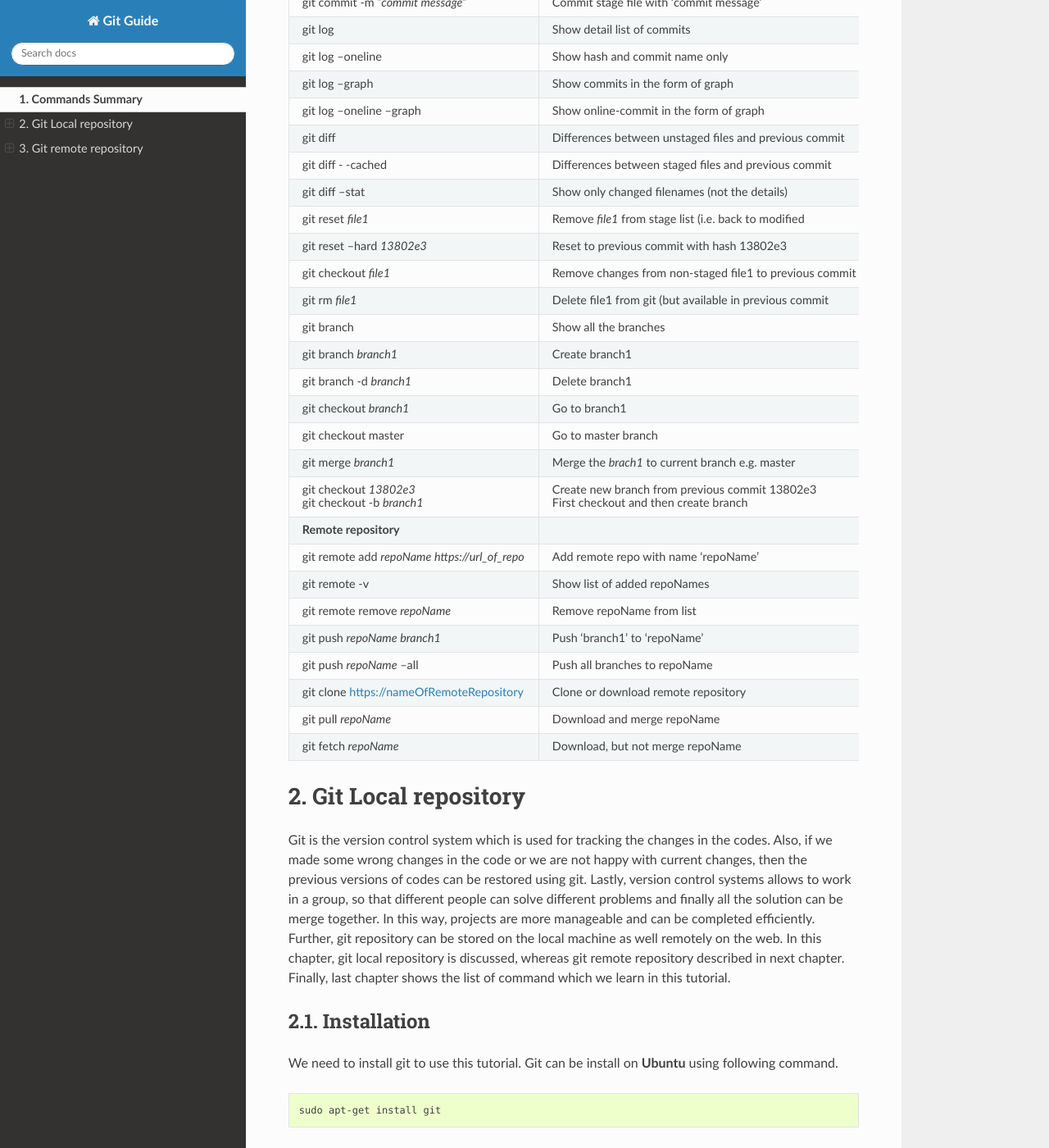
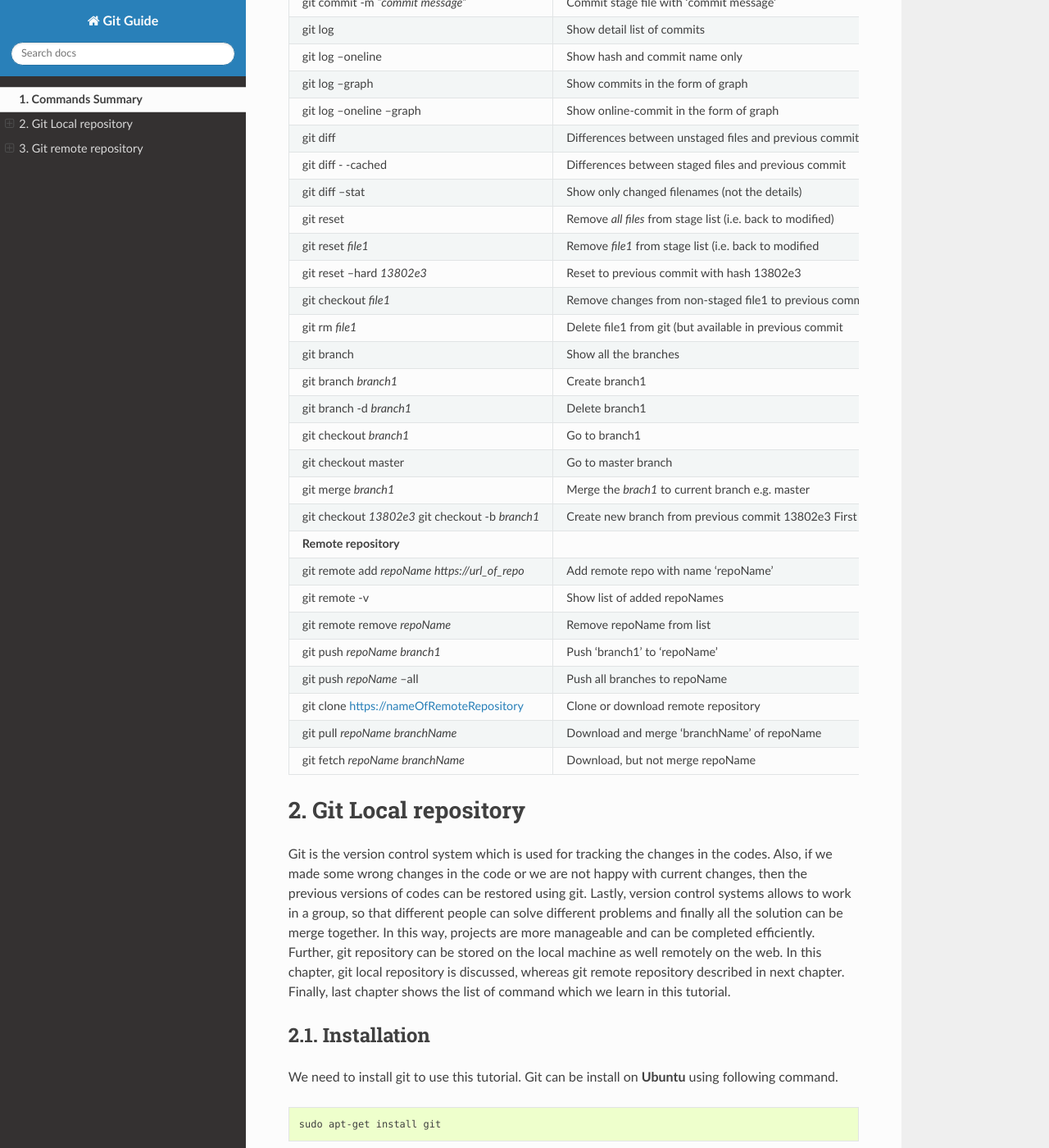
Before and after one commit to PythonDSP/gitguide, a Sphinx documentation site: the page built from doc/source/gitguide/index.rst, in a window 1280 px wide and 1400 px high, scrolled down 659 px. Shown: the whole window at 82% size. Built offline with Sphinx 7.4.7 and the Read the Docs theme 2.0.0, drawn with Linux system fonts in a browser that asks for light colours; comment, search, counter and statistics services are not loaded.

Commit message:
git reset added

```diff
--- a/doc/source/gitguide/index.rst
+++ b/doc/source/gitguide/index.rst
@@ -5,89 +5,91 @@ Following is the list of commands which are used in this tutorial.
 
 .. Table:: Commands summary
 
-    +-------------------------------------------------+---------------------------------------------------------+
-    | Commands                                        | Descriptions                                            |
-    +=================================================+=========================================================+
-    | **Local Repository**                            |                                                         |
-    +-------------------------------------------------+---------------------------------------------------------+
-    | sudo apt-get install git                        | Install git in Linux Ubuntu                             |
-    +-------------------------------------------------+---------------------------------------------------------+
-    | git config --global user.name *meher*           | Set username as 'meher'                                 |
-    +-------------------------------------------------+---------------------------------------------------------+
-    | git config --global user.email *abc@gmail.com*  | Set email as 'abc@gmail.com                             |
-    +-------------------------------------------------+---------------------------------------------------------+
-    | git config --global core.editor "vim"           | Set 'vim' as default text-editor                        |
-    +-------------------------------------------------+---------------------------------------------------------+
-    | git config --global credential.helper cache     | Cache username and password                             |
-    +-------------------------------------------------+---------------------------------------------------------+
-    | git init                                        | Initialize git repository                               |
-    +-------------------------------------------------+---------------------------------------------------------+
-    | git status                                      | File status i.e. modified and untracked etc.            |
-    +-------------------------------------------------+---------------------------------------------------------+
-    | git add .                                       | Add all untracked files                                 |
-    +-------------------------------------------------+---------------------------------------------------------+
-    | git add *file1 file2*                           | Add (stage) file1 and file2                             |
-    +-------------------------------------------------+---------------------------------------------------------+
-    | git rm -- cached *file1*                        | Remove the staged file *file1*                          |
-    +-------------------------------------------------+---------------------------------------------------------+
-    | git commit -m *"commit message"*                | Commit stage file with 'commit message'                 |
-    +-------------------------------------------------+---------------------------------------------------------+
-    | git log                                         | Show detail list of commits                             |
-    +-------------------------------------------------+---------------------------------------------------------+
-    | git log --oneline                               | Show hash and commit name only                          |
-    +-------------------------------------------------+---------------------------------------------------------+
-    | git log --graph                                 | Show commits in the form of graph                       |
-    +-------------------------------------------------+---------------------------------------------------------+
-    | git log --oneline --graph                       | Show online-commit in the form of graph                 |
-    +-------------------------------------------------+---------------------------------------------------------+
-    | git diff                                        | Differences between unstaged files and previous commit  |
-    +-------------------------------------------------+---------------------------------------------------------+
-    | git diff - -cached                              | Differences between staged files and previous commit    |
-    +-------------------------------------------------+---------------------------------------------------------+
-    | git diff --stat                                 | Show only changed filenames (not the details)           |
-    +-------------------------------------------------+---------------------------------------------------------+
-    | git reset *file1*                               | Remove *file1* from stage list (i.e. back to modified   |
-    +-------------------------------------------------+---------------------------------------------------------+
-    | git reset --hard *13802e3*                      | Reset to previous commit with hash 13802e3              |
-    +-------------------------------------------------+---------------------------------------------------------+
-    | git checkout *file1*                            | Remove changes from non-staged file1 to previous commit |
-    +-------------------------------------------------+---------------------------------------------------------+
-    | git rm *file1*                                  | Delete file1 from git (but available in previous commit |
-    +-------------------------------------------------+---------------------------------------------------------+
-    | git branch                                      | Show all the branches                                   |
-    +-------------------------------------------------+---------------------------------------------------------+
-    | git branch *branch1*                            | Create branch1                                          |
-    +-------------------------------------------------+---------------------------------------------------------+
-    | git branch -d *branch1*                         | Delete branch1                                          |
-    +-------------------------------------------------+---------------------------------------------------------+
-    | git checkout *branch1*                          | Go to branch1                                           |
-    +-------------------------------------------------+---------------------------------------------------------+
-    | git checkout master                             | Go to master branch                                     |
-    +-------------------------------------------------+---------------------------------------------------------+
-    | git merge *branch1*                             | Merge the *brach1* to current branch e.g. master        |
-    +-------------------------------------------------+---------------------------------------------------------+
-    | git checkout *13802e3*                          | Create new branch from previous commit 13802e3          |
-    |                                                 |                                                         |
-    | git checkout -b *branch1*                       | First checkout and then create branch                   |
-    +-------------------------------------------------+---------------------------------------------------------+
-    | **Remote repository**                           |                                                         |
-    +-------------------------------------------------+---------------------------------------------------------+
-    | git remote add *repoName* *https://url_of_repo* | Add remote repo with name 'repoName'                    |
-    +-------------------------------------------------+---------------------------------------------------------+
-    | git remote -v                                   | Show list of added repoNames                            |
-    +-------------------------------------------------+---------------------------------------------------------+
-    | git remote remove *repoName*                    | Remove repoName from list                               |
-    +-------------------------------------------------+---------------------------------------------------------+
-    | git push *repoName* *branch1*                   | Push 'branch1' to 'repoName'                            |
-    +-------------------------------------------------+---------------------------------------------------------+
-    | git push *repoName* --all                       | Push all branches to repoName                           |
-    +-------------------------------------------------+---------------------------------------------------------+
-    | git clone https://nameOfRemoteRepository        | Clone or download remote repository                     |
-    +-------------------------------------------------+---------------------------------------------------------+
-    | git pull *repoName*                             | Download and merge repoName                             |
-    +-------------------------------------------------+---------------------------------------------------------+
-    | git fetch *repoName*                            | Download, but not merge repoName                        |
-    +-------------------------------------------------+---------------------------------------------------------+
+    +-------------------------------------------------+------------------------------------------------------------+
+    | Commands                                        | Descriptions                                               |
+    +=================================================+============================================================+
+    | **Local Repository**                            |                                                            |
+    +-------------------------------------------------+------------------------------------------------------------+
+    | sudo apt-get install git                        | Install git in Linux Ubuntu                                |
+    +-------------------------------------------------+------------------------------------------------------------+
+    | git config --global user.name *meher*           | Set username as 'meher'                                    |
+    +-------------------------------------------------+------------------------------------------------------------+
+    | git config --global user.email *abc@gmail.com*  | Set email as 'abc@gmail.com                                |
+    +-------------------------------------------------+------------------------------------------------------------+
+    | git config --global core.editor "vim"           | Set 'vim' as default text-editor                           |
+    +-------------------------------------------------+------------------------------------------------------------+
+    | git config --global credential.helper cache     | Cache username and password                                |
+    +-------------------------------------------------+------------------------------------------------------------+
+    | git init                                        | Initialize git repository                                  |
+    +-------------------------------------------------+------------------------------------------------------------+
+    | git status                                      | File status i.e. modified and untracked etc.               |
+    +-------------------------------------------------+------------------------------------------------------------+
+    | git add .                                       | Add all untracked files                                    |
+    +-------------------------------------------------+------------------------------------------------------------+
+    | git add *file1 file2*                           | Add (stage) file1 and file2                                |
+    +-------------------------------------------------+------------------------------------------------------------+
+    | git rm -- cached *file1*                        | Remove the staged file *file1*                             |
+    +-------------------------------------------------+------------------------------------------------------------+
+    | git commit -m *"commit message"*                | Commit stage file with 'commit message'                    |
+    +-------------------------------------------------+------------------------------------------------------------+
+    | git log                                         | Show detail list of commits                                |
+    +-------------------------------------------------+------------------------------------------------------------+
+    | git log --oneline                               | Show hash and commit name only                             |
+    +-------------------------------------------------+------------------------------------------------------------+
+    | git log --graph                                 | Show commits in the form of graph                          |
+    +-------------------------------------------------+------------------------------------------------------------+
+    | git log --oneline --graph                       | Show online-commit in the form of graph                    |
+    +-------------------------------------------------+------------------------------------------------------------+
+    | git diff                                        | Differences between unstaged files and previous commit     |
+    +-------------------------------------------------+------------------------------------------------------------+
+    | git diff - -cached                              | Differences between staged files and previous commit       |
+    +-------------------------------------------------+------------------------------------------------------------+
+    | git diff --stat                                 | Show only changed filenames (not the details)              |
+    +-------------------------------------------------+------------------------------------------------------------+
+    | git reset                                       | Remove *all files* from stage list (i.e. back to modified) |
+    +-------------------------------------------------+------------------------------------------------------------+
+    | git reset *file1*                               | Remove *file1* from stage list (i.e. back to modified      |
+    +-------------------------------------------------+------------------------------------------------------------+
+    | git reset --hard *13802e3*                      | Reset to previous commit with hash 13802e3                 |
+    +-------------------------------------------------+------------------------------------------------------------+
+    | git checkout *file1*                            | Remove changes from non-staged file1 to previous commit    |
+    +-------------------------------------------------+------------------------------------------------------------+
+    | git rm *file1*                                  | Delete file1 from git (but available in previous commit    |
+    +-------------------------------------------------+------------------------------------------------------------+
+    | git branch                                      | Show all the branches                                      |
+    +-------------------------------------------------+------------------------------------------------------------+
+    | git branch *branch1*                            | Create branch1                                             |
+    +-------------------------------------------------+------------------------------------------------------------+
+    | git branch -d *branch1*                         | Delete branch1                                             |
+    +-------------------------------------------------+------------------------------------------------------------+
+    | git checkout *branch1*                          | Go to branch1                                              |
+    +-------------------------------------------------+------------------------------------------------------------+
+    | git checkout master                             | Go to master branch                                        |
+    +-------------------------------------------------+------------------------------------------------------------+
+    | git merge *branch1*                             | Merge the *brach1* to current branch e.g. master           |
+    +-------------------------------------------------+------------------------------------------------------------+
+    | git checkout *13802e3*                          | Create new branch from previous commit 13802e3             |
+    | git checkout -b *branch1*                       | First checkout and then create branch                      |
+    +-------------------------------------------------+------------------------------------------------------------+
+    | **Remote repository**                           |                                                            |
+    +-------------------------------------------------+------------------------------------------------------------+
+    | git remote add *repoName* *https://url_of_repo* | Add remote repo with name 'repoName'                       |
+    +-------------------------------------------------+------------------------------------------------------------+
+    | git remote -v                                   | Show list of added repoNames                               |
+    +-------------------------------------------------+------------------------------------------------------------+
+    | git remote remove *repoName*                    | Remove repoName from list                                  |
+    +-------------------------------------------------+------------------------------------------------------------+
+    | git push *repoName* *branch1*                   | Push 'branch1' to 'repoName'                               |
+    +-------------------------------------------------+------------------------------------------------------------+
+    | git push *repoName* --all                       | Push all branches to repoName                              |
+    +-------------------------------------------------+------------------------------------------------------------+
+    | git clone https://nameOfRemoteRepository        | Clone or download remote repository                        |
+    +-------------------------------------------------+------------------------------------------------------------+
+    | git pull *repoName* *branchName*                | Download and merge 'branchName' of repoName                |
+    +-------------------------------------------------+------------------------------------------------------------+
+    | git fetch *repoName* *branchName*               | Download, but not merge repoName                           |
+    +-------------------------------------------------+------------------------------------------------------------+
+
 
 
 Git Local repository
```
Also changed, not shown: readme.rst (+84 -83 lines).
